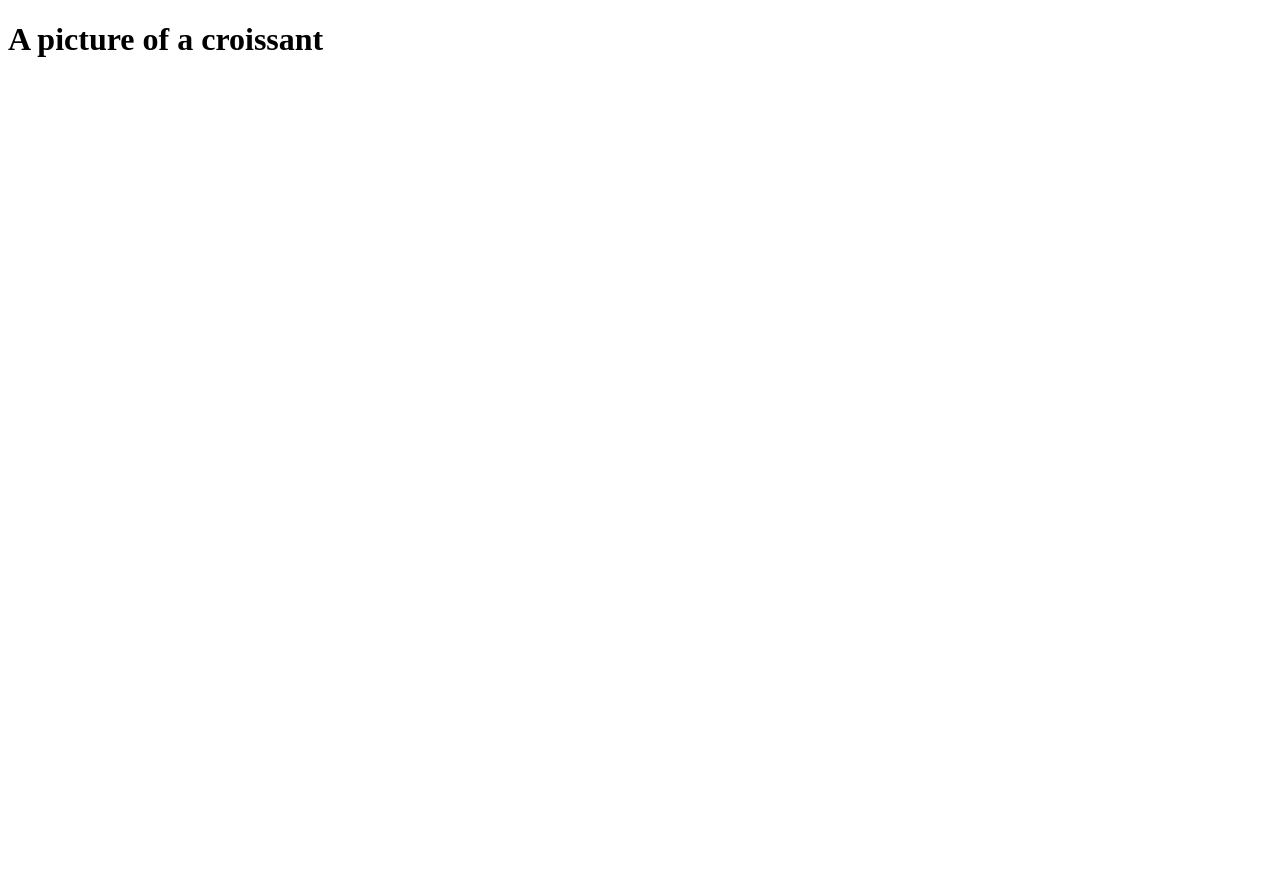
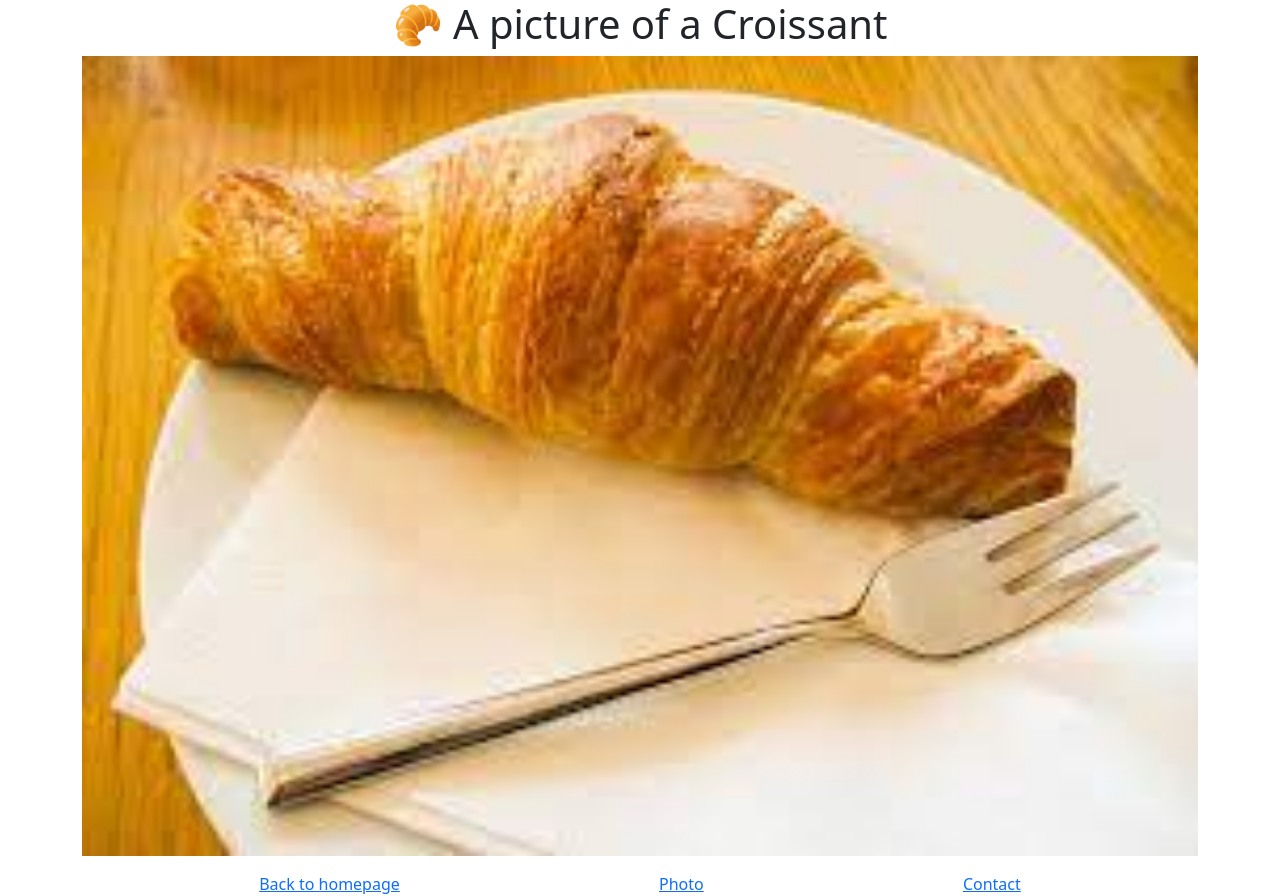
Before and after one commit to Bancy614/croissant-multiple-pages, a plain HTML site: page photo.html in a window 1280 px wide. Before the commit the page ends 800 px from the top, so only its background shows below. Drawn offline with nearby package versions, Linux system fonts and the light colour scheme.

Commit message:
edited html and CSS

```diff
--- a/contact.html
+++ b/contact.html
@@ -5,9 +5,26 @@
     <meta http-equiv="X-UA-Compatible" content="IE=edge" />
     <meta name="viewport" content="width=device-width, initial-scale=1.0" />
     <title>Croissant Contact</title>
+
+    <link
+      href="https://cdn.jsdelivr.net/npm/bootstrap@5.3.1/dist/css/bootstrap.min.css"
+      rel="stylesheet"
+      integrity="sha384-4bw+/aepP/YC94hEpVNVgiZdgIC5+VKNBQNGCHeKRQN+PtmoHDEXuppvnDJzQIu9"
+      crossorigin="anonymous"
+    />
+
     <link rel="stylesheet" href="/src/styles.css" />
   </head>
   <body>
-    <h1>Contact Us</h1>
+    <h1>🥐 Contact Us</h1>
+    <p>
+      Email us at <a href="mailto:hello@croissant.com">hello@croissant.com</a>
+    </p>
+
+    <div class="d-flex justify-content-evenly mt-3">
+      <a href="/">Back to homepage</a>
+      <a href="/photo.html">Photo</a>
+      <a href="/contact.html">Contact</a>
+    </div>
   </body>
 </html>
--- a/photo.html
+++ b/photo.html
@@ -5,9 +5,28 @@
     <meta http-equiv="X-UA-Compatible" content="IE=edge" />
     <meta name="viewport" content="width=device-width, initial-scale=1.0" />
     <title>Croissant Photo</title>
+    <link
+      href="https://cdn.jsdelivr.net/npm/bootstrap@5.3.1/dist/css/bootstrap.min.css"
+      rel="stylesheet"
+      integrity="sha384-4bw+/aepP/YC94hEpVNVgiZdgIC5+VKNBQNGCHeKRQN+PtmoHDEXuppvnDJzQIu9"
+      crossorigin="anonymous"
+    />
     <link rel="stylesheet" href="/src/styles.css" />
   </head>
   <body>
-    <h1>A picture of a croissant</h1>
+    <h1>🥐 A picture of a Croissant</h1>
+    <div class="container">
+      <img
+        src="/images/Croissant.jpg"
+        alt="Croissant photo"
+        class="croissant-photo d-block img-fluid"
+      />
+    </div>
+
+    <div class="d-flex justify-content-evenly mt-3">
+      <a href="/">Back to homepage</a>
+      <a href="/photo.html">Photo</a>
+      <a href="/contact.html">Contact</a>
+    </div>
   </body>
 </html>
--- a/src/styles.css
+++ b/src/styles.css
@@ -0,0 +1,7 @@
+.croissant-photo {
+  width: 100%;
+}
+h1,
+p {
+  text-align: center;
+}
```
Also changed, not shown: index.html (+19 -1 lines).
